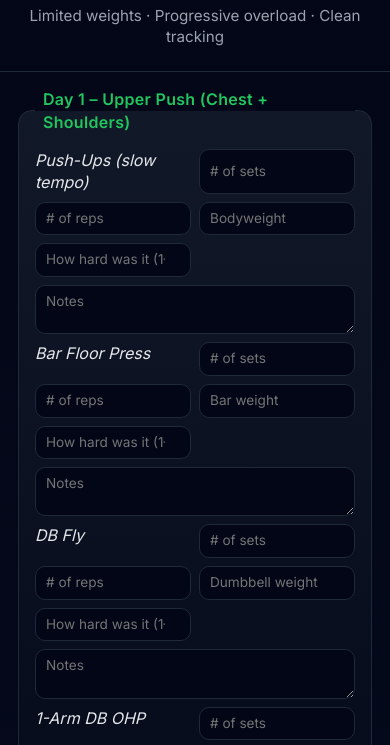
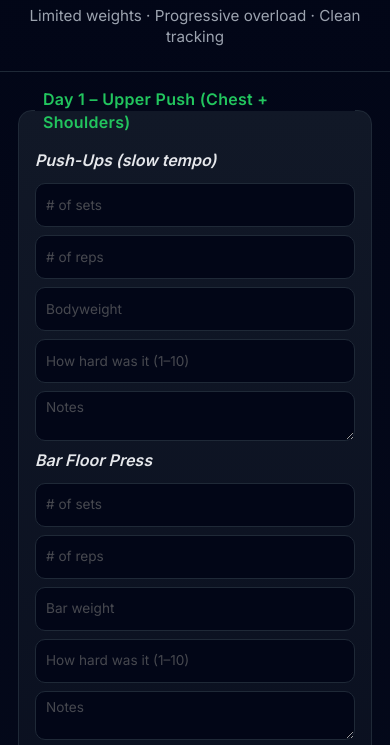
Before and after one commit to AndrewArocha/Workout-tracker, a plain HTML site: page index.html in a window 390 px wide. Shown: the part 99-844 px from the top of the page. Drawn offline with Linux system fonts and the light colour scheme.

Commit message:
Enhance input UX with soft validation and mobile display fixes
Added soft validation styles for input fields and adjusted mobile layout.

```diff
--- a/Styles/workout-tracker.css
+++ b/Styles/workout-tracker.css
@@ -312,3 +312,50 @@
 
     }
     }
+
+/* ===============================
+   INPUT UX + SOFT VALIDATION
+================================ */
+
+input[type="number"] {
+  appearance: textfield;
+}
+
+input:invalid {
+  border-color: rgba(239, 68, 68, 0.6);
+}
+
+input:focus:invalid {
+  box-shadow: 0 0 0 2px rgba(239, 68, 68, 0.25);
+}
+
+::placeholder {
+  opacity: 0.6;
+  font-size: 0.85rem;
+}
+
+/* ===============================
+   MOBILE LAYOUT FIX
+================================ */
+
+@media (max-width: 768px) {
+  .exercise {
+    grid-template-columns: 1fr;
+    gap: 8px;
+  }
+
+  .exercise > div:first-child {
+    font-weight: 600;
+    margin-bottom: 4px;
+  }
+
+  .exercise.header {
+    display: none;
+  }
+
+  .exercise input,
+  .exercise textarea {
+    width: 100%;
+    min-height: 44px;
+  }
+}
```
